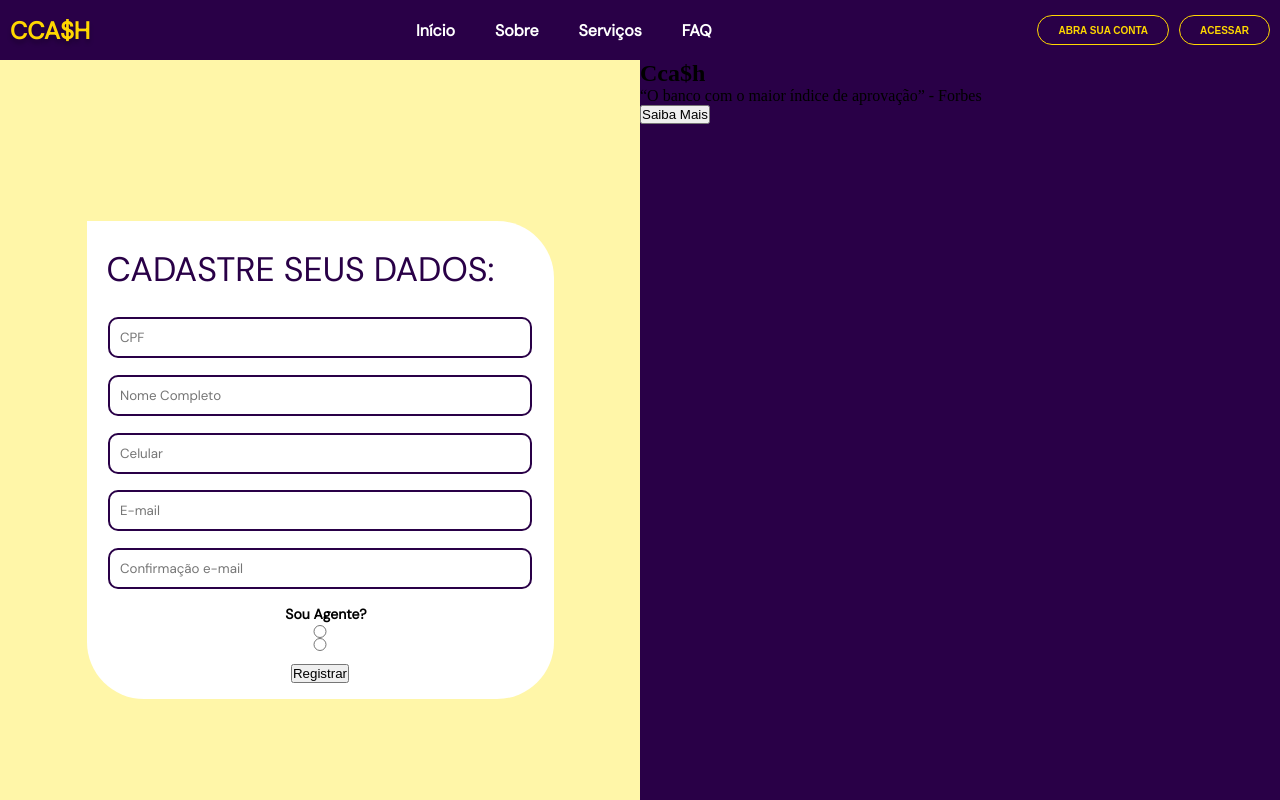
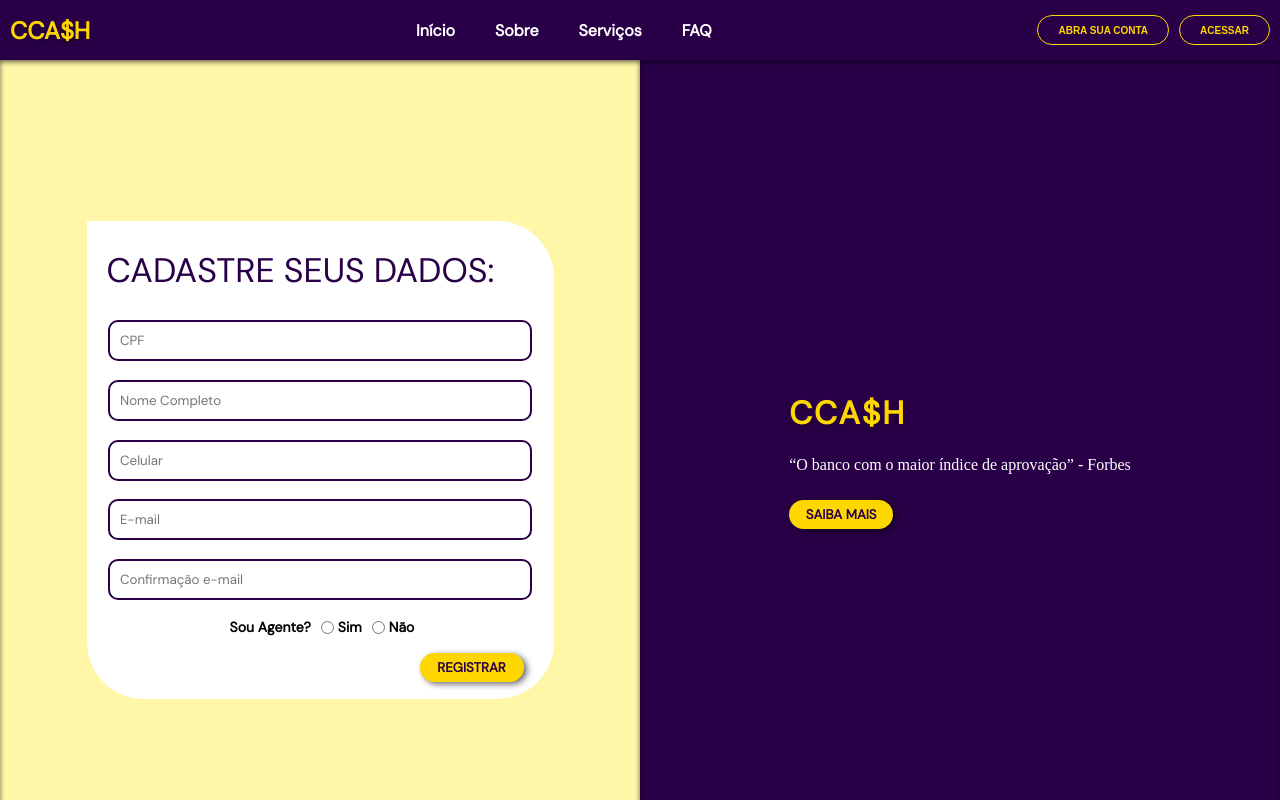
Before and after one commit to emanuelleaviana/ccash, a React (Vite) app: page /login in a window 1280 px wide. Built offline with nearby package versions, Linux system fonts and the light colour scheme.

Commit message:
updateLoginPage

```diff
--- a/src/pages/Login/index.css
+++ b/src/pages/Login/index.css
@@ -14,10 +14,11 @@
     width: 50%;
     justify-content: center;
     align-items: center;
+    box-shadow: 0px 2px 5px rgba(0, 0, 0, 0.6) inset;
+
 }
 
 .registerBox {
-    position: absolute;
     display: flex;
     flex-direction: column;
     padding: 10px;
@@ -30,7 +31,6 @@
 
     justify-content: space-around;
     align-items: center;
-
 }
 
 .registerBox h1 {
@@ -54,28 +54,111 @@
     border: 2px solid #290047;
 }
 
-
 .agentCheck {
     display: flex;
-    flex-direction: column;
     flex-wrap: wrap;
     justify-content: flex-start;
 }
 
 .agentCheck p {
-
     align-self: flex-start;
     font-family: 'DM Sans';
     font-weight: 700;
     font-size: 14px;
     line-height: 21px;
-    padding-left: 12px;
+    padding-left: 4px;
 }
 
+.agentCheck input {
+    margin-left: 10px;
+    background-color: #FFD700;
+}
+
+.registerBox button {
+    box-sizing: border-box;
+    width: 104px;
+    height: 29px;
+    display: flex;
+    align-self: flex-end;
+    justify-content: center;
+    align-items: center;
+    margin-right: 20px;
+
+    font-family: 'DM Sans';
+    font-weight: 600;
+    font-weight: 600;
+    text-transform: uppercase;
+    color: #290047;
+
+    background: #FFD700;
+    box-shadow: 3px 2px 6px rgba(0, 0, 0, 0.6);
+    border: none;
+    border-radius: 25px;
+}
+
+.registerBox button:hover {
+    cursor: pointer;
+}
 
 .banner {
     width: 50%;
     background-color: #290047;
     height: 100vh;
 
+    display: flex;
+    flex-direction: column;
+    align-items: center;
+    text-align: left;
+    justify-content: center;
+    box-shadow: 0px 2px 5px rgba(0, 0, 0, 0.6) inset;
+
 }
+
+.infoBox {
+    display: flex;
+    flex-direction: column;
+    align-items: flex-start;
+
+    color: #fff;
+}
+
+.infoBox h1 {
+    font-family: 'DM Sans', sans-serif;
+    font-size: 2em;
+    letter-spacing: 2px;
+    font-weight: 700;
+    font-style: normal;
+    padding-bottom: 22px;
+
+
+    color: #FFD700;
+    background-color: #290047;
+
+    text-transform: uppercase;
+    text-shadow: 0px 4px 4px rgba(0, 0, 0, 0.25);
+}
+
+.banner button {
+    box-sizing: border-box;
+    width: 104px;
+    height: 29px;
+    display: flex;
+    justify-content: center;
+    align-items: center;
+
+    font-family: 'DM Sans';
+    font-weight: 600;
+    font-weight: 600;
+    text-transform: uppercase;
+    color: #290047;
+
+    background: #FFD700;
+    margin-top: 26px;
+    box-shadow: 3px 2px 6px rgba(0, 0, 0, 0.6);
+    border: none;
+    border-radius: 25px;
+}
+
+.banner button:hover {
+    cursor: pointer;
+}
--- a/src/pages/Login/index.jsx
+++ b/src/pages/Login/index.jsx
@@ -19,8 +19,8 @@ export default function Login() {
 
                         <aside className='agentCheck'>
                             <p>Sou Agente?</p>
-                            <input type="radio" name="agent" value="valor" />
-                            <input type="radio" name="agent" value="valor" />
+                            <input type="radio" name="agent" value="valor" /><p>Sim</p>
+                            <input type="radio" name="agent" value="valor" /><p>Não</p>
                         </aside>
 
                         <button>Registrar</button>
@@ -29,9 +29,12 @@ export default function Login() {
                 </article>
 
                 <article className='banner'>
+                    <div className='infoBox'>
                     <h1>Cca$h</h1>
                     <p>“O banco com o maior índice de aprovação” - Forbes</p>
                     <button>Saiba Mais</button>
+                    </div>
+
                 </article>
 
             </main>
```
